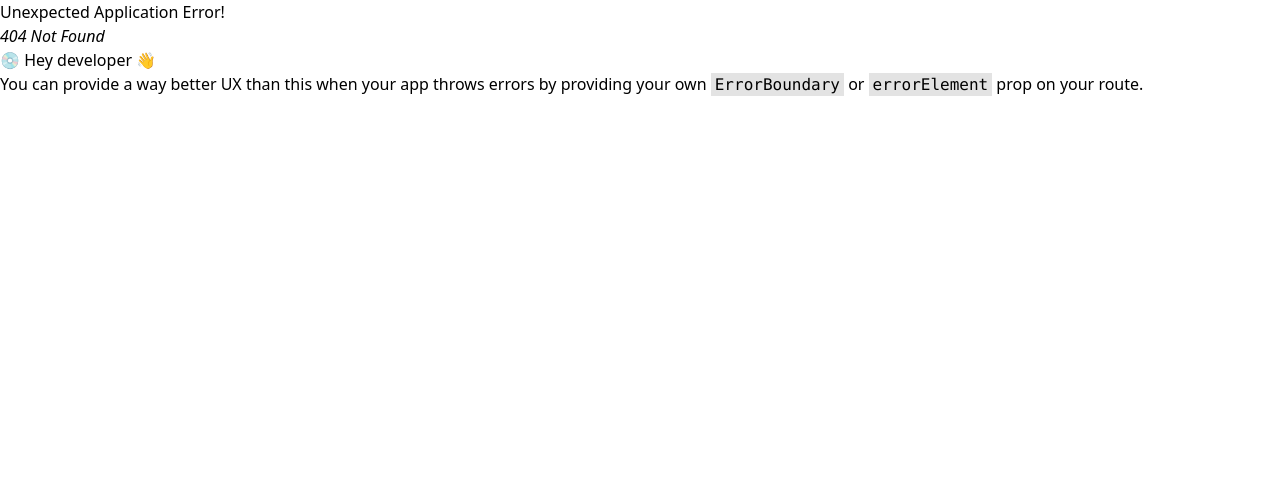
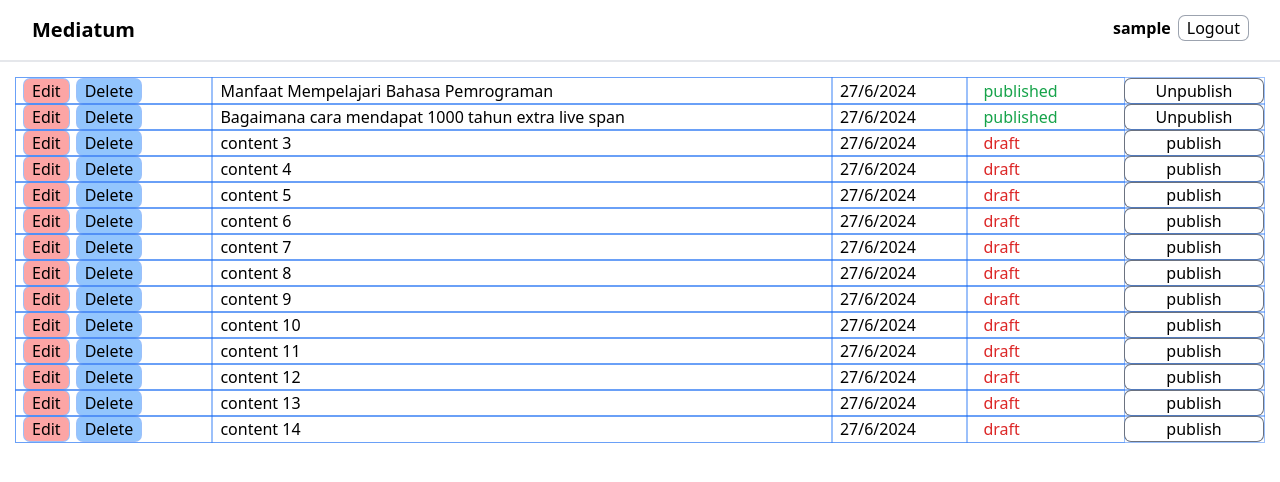
Before and after one commit to fath-nasrudin/mediatum-client-admin, a React (Vite) app: page /articles in a window 1280 px wide. Before the commit this address had no page. Shown: the top 482 px of the page. Built offline with nearby package versions, Linux system fonts and the light colour scheme; sample sign-in values are in the browser's storage.

Commit message:
feat[articlelist]: Add article list page

```diff
--- a/src/main.jsx
+++ b/src/main.jsx
@@ -7,11 +7,16 @@ import AuthProvider, { useAuth } from './utilities/auth/AuthProvider.jsx';
 import LoginPage from './pages/LoginPage.jsx';
 import ProtectedRoute from './utilities/auth/ProtectedRoute.jsx';
 import Layout from './components/Layout.jsx';
+import ArticleListPage from './pages/ArticleListPage.jsx';
 
 const pagesWithLayout = [
   {
     path: '/',
     element: <App />,
+  },
+  {
+    path: 'articles',
+    element: <ArticleListPage />,
   },
 ];
 
--- /dev/null
+++ b/src/pages/ArticleListPage.jsx
@@ -0,0 +1,254 @@
+import React, { useState } from 'react';
+
+const articleListInit = () => ({
+  limitNumber: 0,
+  totalItems: 14,
+  totalPages: 1,
+  currentPage: 1,
+  items: [
+    {
+      _id: '667d0854e58fb977cfaf30bc',
+      title: 'Manfaat Mempelajari Bahasa Pemrograman',
+      user: {
+        _id: '667d0853e58fb977cfaf30ba',
+        first_name: 'admin',
+        last_name: 'admin',
+        username: 'admin',
+      },
+      is_published: true,
+      created_at: '2024-06-27T06:36:04.090Z',
+      updated_at: '2024-06-27T06:36:04.090Z',
+      __v: 0,
+    },
+    {
+      _id: '667d0854e58fb977cfaf30be',
+      title: 'Bagaimana cara mendapat 1000 tahun extra live span',
+      user: {
+        _id: '667d0853e58fb977cfaf30ba',
+        first_name: 'admin',
+        last_name: 'admin',
+        username: 'admin',
+      },
+      is_published: true,
+      created_at: '2024-06-27T06:36:04.096Z',
+      updated_at: '2024-06-27T06:36:04.096Z',
+      __v: 0,
+    },
+    {
+      _id: '667d0854e58fb977cfaf30c0',
+      title: 'content 3',
+      user: {
+        _id: '667d0853e58fb977cfaf30ba',
+        first_name: 'admin',
+        last_name: 'admin',
+        username: 'admin',
+      },
+      is_published: false,
+      created_at: '2024-06-27T06:36:04.107Z',
+      updated_at: '2024-06-27T06:36:04.107Z',
+      __v: 0,
+    },
+    {
+      _id: '667d0854e58fb977cfaf30c2',
+      title: 'content 4',
+      user: {
+        _id: '667d0853e58fb977cfaf30ba',
+        first_name: 'admin',
+        last_name: 'admin',
+        username: 'admin',
+      },
+      is_published: false,
+      created_at: '2024-06-27T06:36:04.110Z',
+      updated_at: '2024-06-27T06:36:04.110Z',
+      __v: 0,
+    },
+    {
+      _id: '667d0854e58fb977cfaf30c4',
+      title: 'content 5',
+      user: {
+        _id: '667d0853e58fb977cfaf30ba',
+        first_name: 'admin',
+        last_name: 'admin',
+        username: 'admin',
+      },
+      is_published: false,
+      created_at: '2024-06-27T06:36:04.116Z',
+      updated_at: '2024-06-27T06:36:04.116Z',
+      __v: 0,
+    },
+    {
+      _id: '667d0854e58fb977cfaf30c6',
+      title: 'content 6',
+      user: {
+        _id: '667d0853e58fb977cfaf30ba',
+        first_name: 'admin',
+        last_name: 'admin',
+        username: 'admin',
+      },
+      is_published: false,
+      created_at: '2024-06-27T06:36:04.122Z',
+      updated_at: '2024-06-27T06:36:04.122Z',
+      __v: 0,
+    },
+    {
+      _id: '667d0854e58fb977cfaf30c8',
+      title: 'content 7',
+      user: {
+        _id: '667d0853e58fb977cfaf30ba',
+        first_name: 'admin',
+        last_name: 'admin',
+        username: 'admin',
+      },
+      is_published: false,
+      created_at: '2024-06-27T06:36:04.128Z',
+      updated_at: '2024-06-27T06:36:04.128Z',
+      __v: 0,
+    },
+    {
+      _id: '667d0854e58fb977cfaf30ca',
+      title: 'content 8',
+      user: {
+        _id: '667d0853e58fb977cfaf30ba',
+        first_name: 'admin',
+        last_name: 'admin',
+        username: 'admin',
+      },
+      is_published: false,
+      created_at: '2024-06-27T06:36:04.134Z',
+      updated_at: '2024-06-27T06:36:04.134Z',
+      __v: 0,
+    },
+    {
+      _id: '667d0854e58fb977cfaf30cc',
+      title: 'content 9',
+      user: {
+        _id: '667d0853e58fb977cfaf30ba',
+        first_name: 'admin',
+        last_name: 'admin',
+        username: 'admin',
+      },
+      is_published: false,
+      created_at: '2024-06-27T06:36:04.144Z',
+      updated_at: '2024-06-27T06:36:04.144Z',
+      __v: 0,
+    },
+    {
+      _id: '667d0854e58fb977cfaf30ce',
+      title: 'content 10',
+      user: {
+        _id: '667d0853e58fb977cfaf30ba',
+        first_name: 'admin',
+        last_name: 'admin',
+        username: 'admin',
+      },
+      is_published: false,
+      created_at: '2024-06-27T06:36:04.148Z',
+      updated_at: '2024-06-27T06:36:04.148Z',
+      __v: 0,
+    },
+    {
+      _id: '667d0854e58fb977cfaf30d0',
+      title: 'content 11',
+      user: {
+        _id: '667d0853e58fb977cfaf30ba',
+        first_name: 'admin',
+        last_name: 'admin',
+        username: 'admin',
+      },
+      is_published: false,
+      created_at: '2024-06-27T06:36:04.155Z',
+      updated_at: '2024-06-27T06:36:04.155Z',
+      __v: 0,
+    },
+    {
+      _id: '667d0854e58fb977cfaf30d2',
+      title: 'content 12',
+      user: {
+        _id: '667d0853e58fb977cfaf30ba',
+        first_name: 'admin',
+        last_name: 'admin',
+        username: 'admin',
+      },
+      is_published: false,
+      created_at: '2024-06-27T06:36:04.162Z',
+      updated_at: '2024-06-27T06:36:04.162Z',
+      __v: 0,
+    },
+    {
+      _id: '667d0854e58fb977cfaf30d4',
+      title: 'content 13',
+      user: {
+        _id: '667d0853e58fb977cfaf30ba',
+        first_name: 'admin',
+        last_name: 'admin',
+        username: 'admin',
+      },
+      is_published: false,
+      created_at: '2024-06-27T06:36:04.171Z',
+      updated_at: '2024-06-27T06:36:04.171Z',
+      __v: 0,
+    },
+    {
+      _id: '667d0854e58fb977cfaf30d6',
+      title: 'content 14',
+      user: {
+        _id: '667d0853e58fb977cfaf30ba',
+        first_name: 'admin',
+        last_name: 'admin',
+        username: 'admin',
+      },
+      is_published: false,
+      created_at: '2024-06-27T06:36:04.178Z',
+      updated_at: '2024-06-27T06:36:04.178Z',
+      __v: 0,
+    },
+  ],
+});
+
+function ArticleListPage() {
+  const [articleList, setArticleList] = useState(articleListInit);
+  return (
+    <div className="p-4">
+      <table className="w-full">
+        <tbody>
+          {articleList.items.map((articleItem) => (
+            <tr className="ring-1 p-2">
+              <td className="ring-1 px-2 flex gap-2">
+                <button className="px-2 ring-1 rounded-md bg-red-300">
+                  Edit
+                </button>
+                <button className="px-2 ring-1 rounded-md bg-blue-300">
+                  Delete
+                </button>
+              </td>
+              <td className="ring-1 px-2">{articleItem.title}</td>
+              <td className="ring-1 px-2">
+                {new Date(articleItem.updated_at).toLocaleDateString('id-ID')}
+              </td>
+              <td className="ring-1 px-2">
+                {articleItem.is_published ? (
+                  <p className="px-2 text-green-600">published</p>
+                ) : (
+                  <p className="px-2 text-red-600">draft</p>
+                )}
+              </td>
+              <td>
+                {articleItem.is_published ? (
+                  <p className="ring-1 ring-gray-500 px-2 rounded-md flex justify-center ">
+                    Unpublish
+                  </p>
+                ) : (
+                  <p className="ring-1 ring-gray-500 px-2 rounded-md flex justify-center">
+                    publish
+                  </p>
+                )}
+              </td>
+            </tr>
+          ))}
+        </tbody>
+      </table>
+    </div>
+  );
+}
+
+export default ArticleListPage;
```
